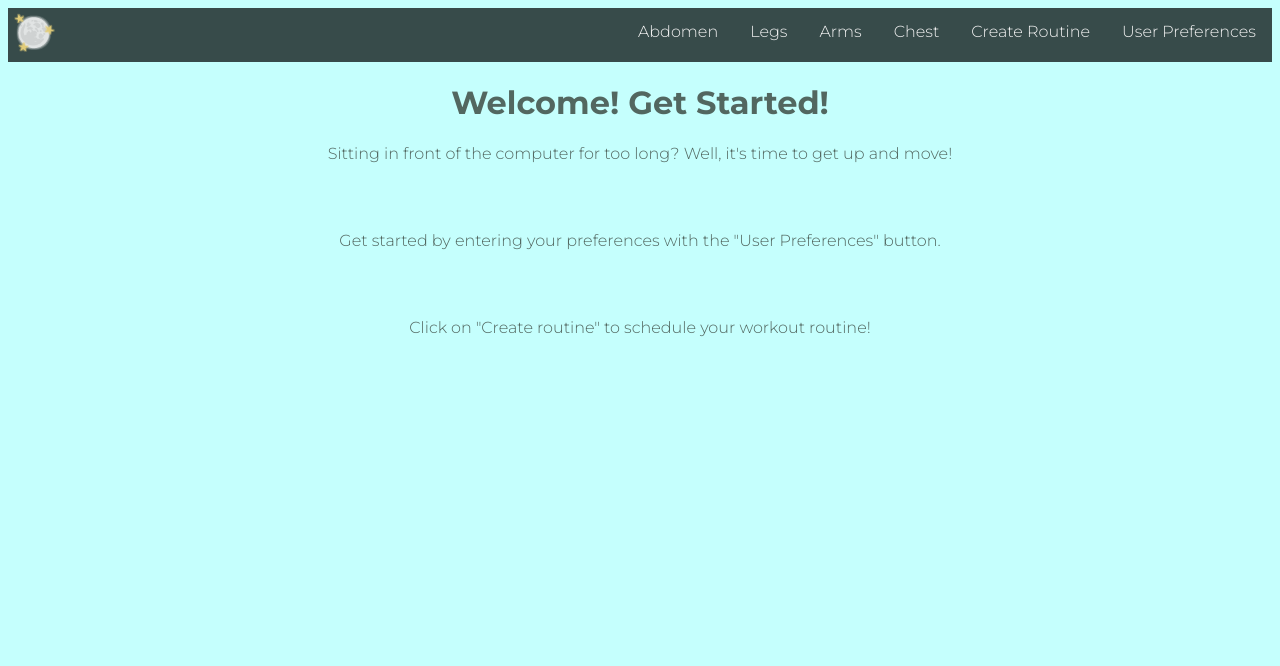
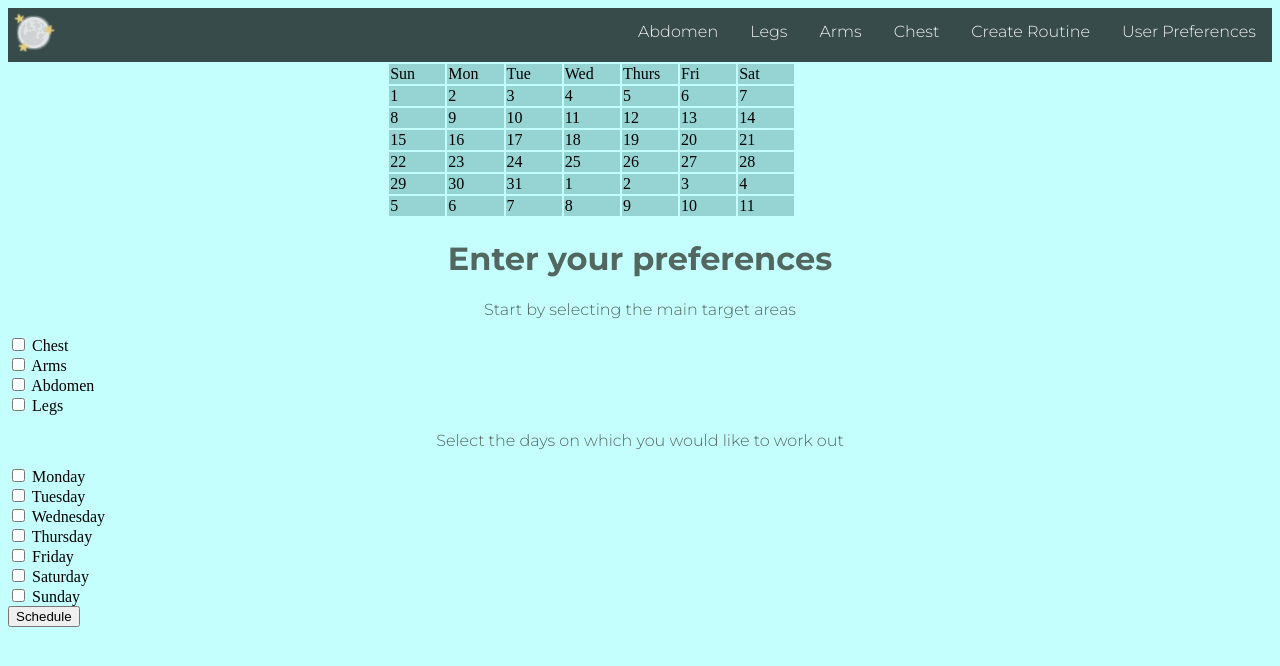
Before and after one commit to CYC02/SPS-Summer22, a plain HTML site: page src/main/webapp/index.html in a window 1280 px wide. Drawn offline with Linux system fonts and the light colour scheme.

Commit message:
Update index.html
Combining calendar and user pref into one page

```diff
--- a/src/main/webapp/index.html
+++ b/src/main/webapp/index.html
@@ -1,19 +1,20 @@
 <!DOCTYPE html>
-<html lang="en">
+<html lang="en" dir="ltr">
   <head>
-    <meta charset="utf-8" />
-    <title>Fitness App</title>
+    <meta charset="utf-8">
+    <title>SPS Fitness Webapp</title>
+    <link rel="stylesheet" href="style.css">
     <style>
     @import url('https://fonts.googleapis.com/css2?family=Montserrat:wght@300;700&display=swap');
     </style>
-    <link rel="stylesheet" href="style.css">
+    <script src="calendar.js"></script>
   </head>
-  <body>
-    <div id="root">
+  <body onload="renderCalendar()">
+
     <div class="topNav">
         <nav>
             <img src="images/logoPlaceholder.png" alt="logoPlaceholder" width="50px" height="50px" />
-                <a href="#" >User Preferences</a>
+            <a href="https://rataliya-sps-summer22.appspot.com/user_pref.html" >User Preferences</a>
             <a href="#">Create Routine</a>
             <a href="#" >Chest</a>
             <a href="#" >Arms</a>
@@ -21,15 +22,53 @@
             <a href="#" >Abdomen</a>
         </nav>
     </div>
-        <div className="welcome">
-            <h1>Welcome! Get Started!</h1>
-            <p>Sitting in front of the computer for too long?
-            Well, it's time to get up and move!</p>
-            <br></br>
-            <p>Get started by entering your preferences with the "User Preferences" button.</p>
-            <br></br>
-            <p>Click on "Create routine" to schedule your workout routine!</p>
+
+    <div className="calendarHead">
+        <div id="calendar-container"></div>
     </div>
+
+    <div class="userpref">
+
+        <h1>Enter your preferences</h1>
+        <p>Start by selecting the main target areas</p>
+
+        <!-- <form method="POST" action="/input-handler" method="POST"> -->
+
+        <input type="checkbox" id="chest" name="chest" value="Chest">
+        <label for="chest">Chest</label><br>
+
+        <input type="checkbox" id="arms" name="arms" value="Arms">
+        <label for="arms">Arms</label><br>
+
+        <input type="checkbox" id="abdomen" name="abdomen" value="Abdomen">
+        <label for="abdomen">Abdomen</label><br>
+
+        <input type="checkbox" id="legs" name="legs" value="Legs">
+        <label for="legs">Legs</label><br>
+
+        <p>Select the days on which you would like to work out</p>
+        <input type="checkbox" id="day1" name="day1" value="Monday">
+        <label for="day1">Monday</label><br>
+
+        <input type="checkbox" id="day2" name="day2" value="Tuesday">
+        <label for="day2">Tuesday</label><br>
+
+        <input type="checkbox" id="day3" name="day3" value="Wednesday">
+        <label for="day3">Wednesday</label><br>
+
+        <input type="checkbox" id="day4" name="day4" value="Thursday">
+        <label for="day4">Thursday</label><br>
+
+        <input type="checkbox" id="day5" name="day5" value="Friday">
+        <label for="day5">Friday</label><br>
+
+        <input type="checkbox" id="day6" name="day6" value="Saturday">
+        <label for="day6">Saturday</label><br>
+
+        <input type="checkbox" id="day7" name="day7" value="Sunday">
+        <label for="day7">Sunday</label><br>
+
+        <button onclick="showExercises();">Schedule</button>
     </div>
   </body>
 </html>
```
Lines whose indentation alone changed are shown as unchanged.
